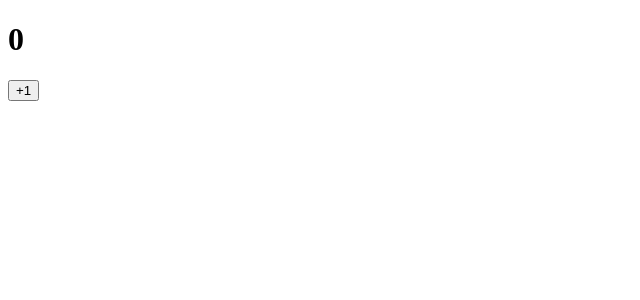
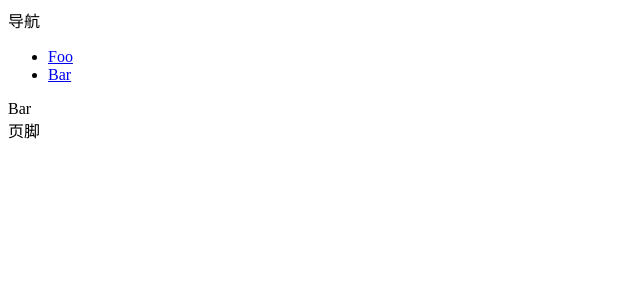
Before and after one commit to GSemir0418/account-record-vue3-tsx, a Vue app: page /#/bar in a window 1280 px wide. Shown: the top 300 px of the page, without its empty margins (0-640 px from the left). Built offline with nearby package versions, Linux system fonts and the light colour scheme.

Commit message:
引入vue router 4

```diff
--- a/package.json
+++ b/package.json
@@ -8,7 +8,8 @@
     "preview": "vite preview"
   },
   "dependencies": {
-    "vue": "^3.2.25"
+    "vue": "^3.2.25",
+    "vue-router": "4.0.15"
   },
   "devDependencies": {
     "@vitejs/plugin-vue": "^2.3.0",
--- /dev/null
+++ b/src/App.tsx
@@ -0,0 +1,26 @@
+import { defineComponent } from "vue";
+import { RouterLink, RouterView } from "vue-router";
+
+export const App = defineComponent({
+  setup() {
+    return () => (
+      <>
+        <header>导航</header>
+        <div>
+          <ul>
+            <li>
+              {/* 路由跳转链接 */}
+              <RouterLink to={"/"}>Foo</RouterLink>
+            </li>
+            <li>
+              <RouterLink to={"/bar"}>Bar</RouterLink>
+            </li>
+          </ul>
+        </div>
+        {/* 展示路由视图的区域 */}
+        <RouterView />
+        <footer>页脚</footer>
+      </>
+    );
+  },
+});
--- a/src/App2.tsx
+++ /dev/null
@@ -1,21 +0,0 @@
-import { defineComponent, ref } from "vue";
-
-// export const 是带名字的导出，方便ide引入提示
-export const App2 = defineComponent({
-  setup() {
-    const refCount = ref(0);
-    const onClick = () => {
-      refCount.value += 1;
-    };
-    // 这里要return一个函数，函数返回值为tsx元素
-    return () => (
-      <>
-        {/* 这里跟template语法不同，需手动.value */}
-        <h1>{refCount.value}</h1>
-        <div>
-          <button onClick={onClick}>+1</button>
-        </div>
-      </>
-    );
-  },
-});
--- /dev/null
+++ b/src/views/Bar.tsx
@@ -0,0 +1,6 @@
+import { defineComponent } from "vue";
+export const Bar = defineComponent({
+  setup(props, context) {
+    return () => <div>Bar</div>;
+  },
+});
--- /dev/null
+++ b/src/views/Foo.tsx
@@ -0,0 +1,6 @@
+import { defineComponent } from "vue";
+export const Foo = defineComponent({
+  setup(props, context) {
+    return () => <div>Foo</div>;
+  },
+});
```
Also changed, not shown: src/App.vue (deleted, +0 -19 lines), src/main.ts (+15 -2 lines), 1 other file (tests, documents, lock files or other folders).
